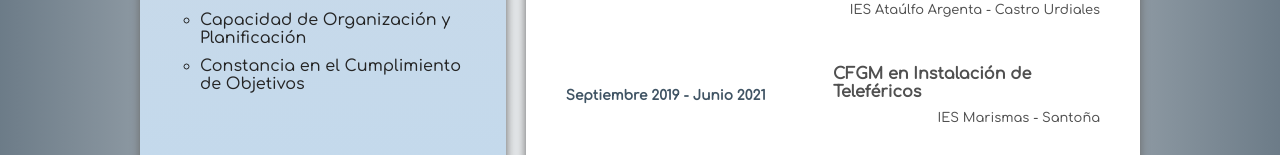
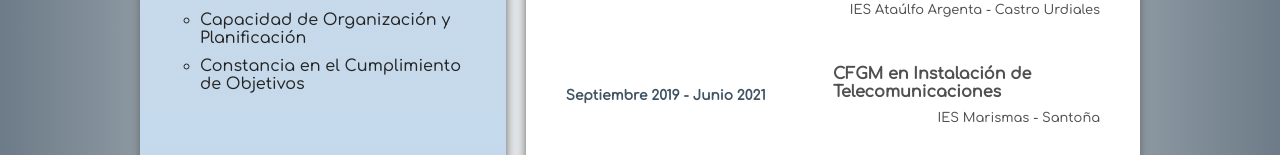
Before and after one commit to ImanolCB/CV, a plain HTML site: page index.html in a window 1280 px wide. Shown: the part 733-888 px from the top of the page. Drawn offline with nearby package versions, Linux system fonts and the light colour scheme.

Commit message:
docs: Formación title changed

```diff
--- a/index.html
+++ b/index.html
@@ -79,7 +79,7 @@
           <article class="titulo">
             <p class="fecha">Septiembre 2019 - Junio 2021</p>
             <div class="titulo-centro">
-              <h3>CFGM en Instalación de Teleféricos</h3>
+              <h3>CFGM en Instalación de Telecomunicaciones</h3>
               <p class="centro">IES Marismas - Santoña</p>
             </div>
           </article>
```
